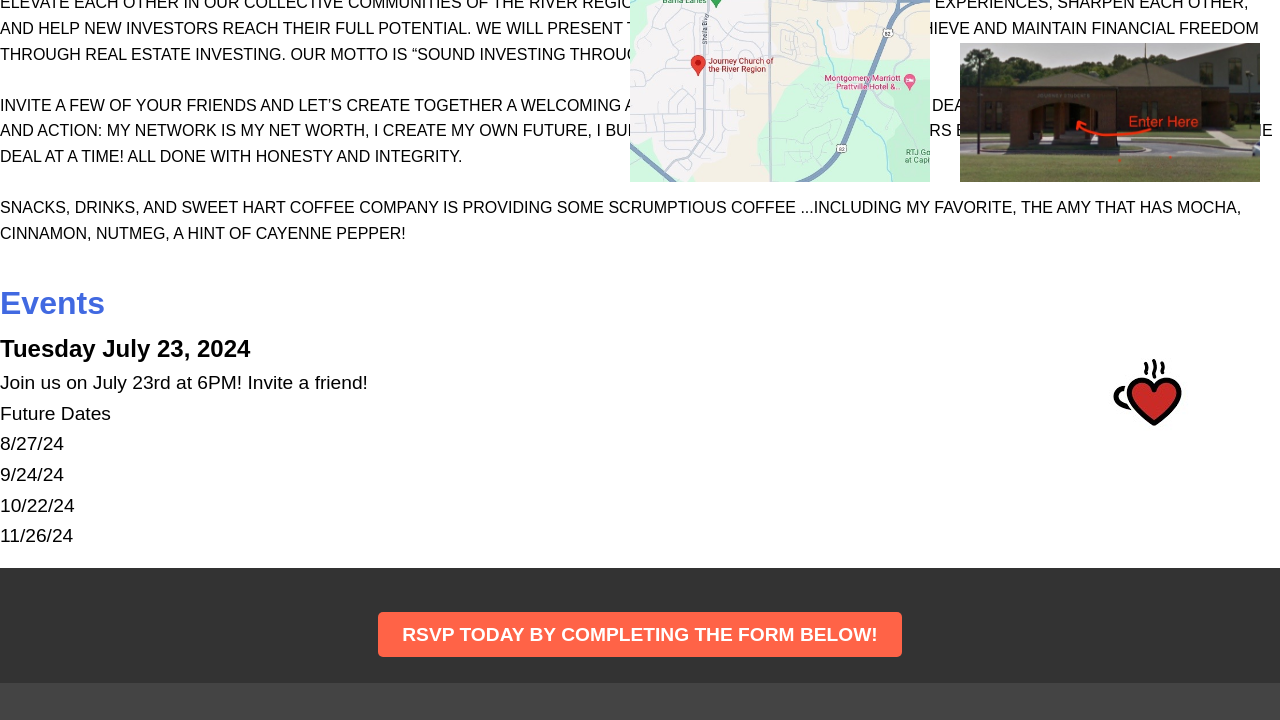
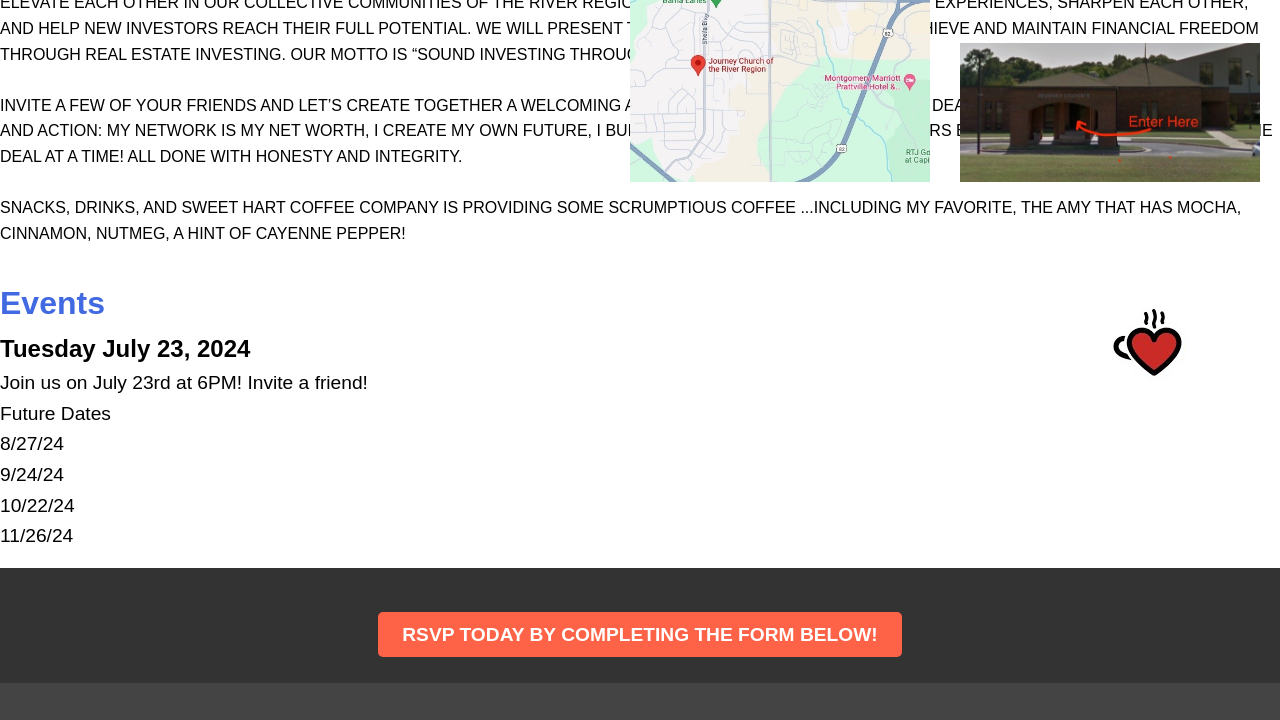
Before and after one commit to irapros/DealMakerMontgomery, a plain HTML site: page index.html in a window 1280 px wide. Shown: the part 608-1328 px from the top of the page. Drawn offline with Linux system fonts and the light colour scheme.

Commit message:
Update styles.css

```diff
--- a/styles.css
+++ b/styles.css
@@ -104,7 +104,7 @@ nav {
 .about-image15 {
 
 position: absolute;
-    bottom: -250px; /* Adjust the bottom value as needed */
+    bottom: -200px; /* Adjust the bottom value as needed */
     right: 80px;  /* Adjust the right value as needed */
     max-width: 200px; /* Adjust the width as needed */
     height: auto;
```
